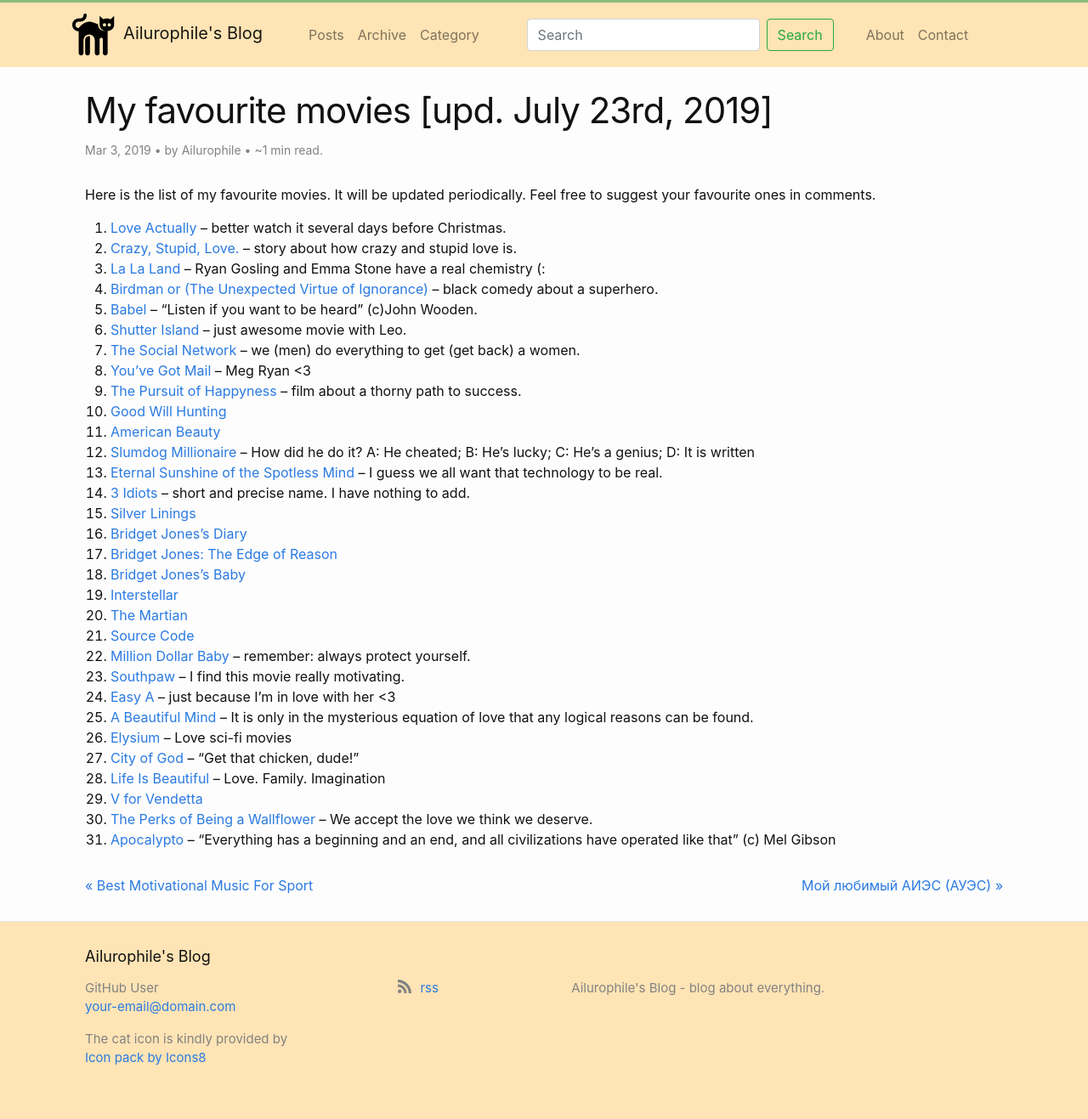
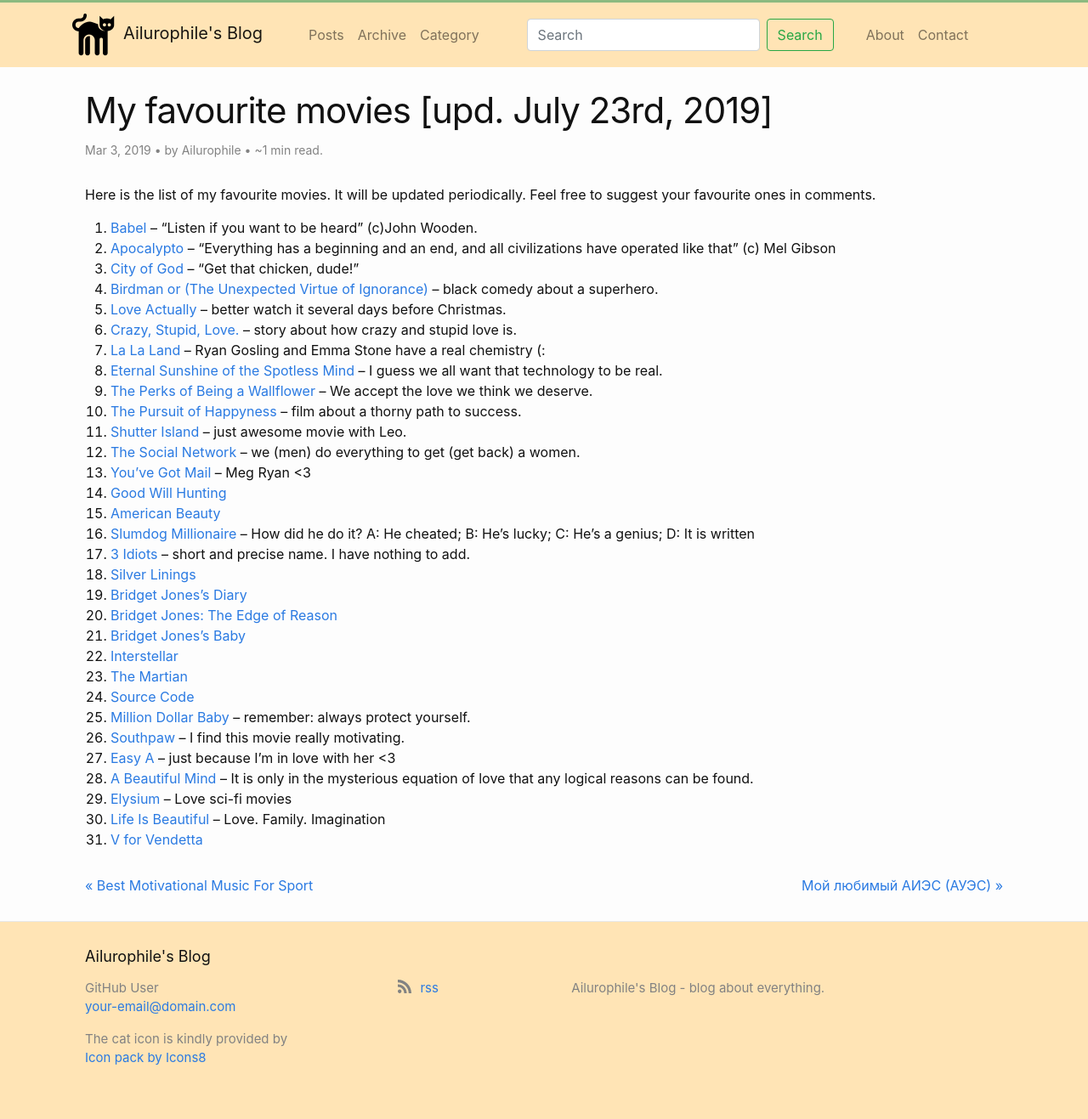
Before and after one commit to dovletov/dovletov.github.io, a Jekyll site: the page built from _posts/2019-03-03-my-favourite-movies.md, in a window 1280 px wide. Shown: the whole page at 85% size. Built offline with Jekyll 4.4.1, drawn with Linux system fonts in a browser that asks for light colours; comment, search, counter and statistics services are not loaded; some of the changed lines change nothing that is shown.

Commit message:
Changed order

```diff
--- a/_posts/2019-03-03-my-favourite-movies.md
+++ b/_posts/2019-03-03-my-favourite-movies.md
@@ -14,35 +14,35 @@
 It will be updated periodically.
 Feel free to suggest your favourite ones in comments.
 
-01. [Love Actually](https://www.imdb.com/title/tt0314331/) -- better watch it several days before Christmas.
-02. [Crazy, Stupid, Love.](https://www.imdb.com/title/tt1570728/) -- story about how crazy and stupid love is.
-03. [La La Land](https://www.imdb.com/title/tt3783958/) -- Ryan Gosling and Emma Stone have a real chemistry (:
+00. [Babel](https://www.imdb.com/title/tt0449467/) -- "Listen if you want to be heard" (c)John Wooden.
+00. [Apocalypto](https://www.imdb.com/title/tt0472043/) -- "Everything has a beginning and an end, and all civilizations have operated like that" (c) Mel Gibson
+00. [City of God](https://www.imdb.com/title/tt0317248/) -- "Get that chicken, dude!"
+00. [Birdman or (The Unexpected Virtue of Ignorance)](https://www.imdb.com/title/tt2562232/) -- black comedy about a superhero.
+00. [Love Actually](https://www.imdb.com/title/tt0314331/) -- better watch it several days before Christmas.
 <!--more-->
-04. [Birdman or (The Unexpected Virtue of Ignorance)](https://www.imdb.com/title/tt2562232/) -- black comedy about a superhero.
-05. [Babel](https://www.imdb.com/title/tt0449467/) -- "Listen if you want to be heard" (c)John Wooden.
-06. [Shutter Island](https://www.imdb.com/title/tt1130884/) -- just awesome movie with Leo.
-07. [The Social Network](https://www.imdb.com/title/tt1285016/) -- we (men) do everything to get (get back) a women.
-08. [You've Got Mail](https://www.imdb.com/title/tt0128853/) -- Meg Ryan <3
-09. [The Pursuit of Happyness](https://www.imdb.com/title/tt0454921/) -- film about a thorny path to success.
-10. [Good Will Hunting](https://www.imdb.com/title/tt0119217/)
-11. [American Beauty](https://www.imdb.com/title/tt0169547/)
-12. [Slumdog Millionaire](https://www.imdb.com/title/tt1010048/) -- How did he do it? A: He cheated; B: He’s lucky; C: He’s a genius; D: It is written
-13. [Eternal Sunshine of the Spotless Mind](https://www.imdb.com/title/tt0338013/) -- I guess we all want that technology to be real.
-14. [3 Idiots](https://www.imdb.com/title/tt1187043/) -- short and precise name. I have nothing to add.
-15. [Silver Linings](https://www.imdb.com/title/tt1045658/)
-16. [Bridget Jones's Diary](https://www.imdb.com/title/tt0243155/)
-17. [Bridget Jones: The Edge of Reason](https://www.imdb.com/title/tt0317198/)
-18. [Bridget Jones's Baby](https://www.imdb.com/title/tt1473832/)
-19. [Interstellar](https://www.imdb.com/title/tt0816692/)
-20. [The Martian](https://www.imdb.com/title/tt3659388/)
-21. [Source Code](https://www.imdb.com/title/tt0945513/)
-22. [Million Dollar Baby](https://www.imdb.com/title/tt0405159/) -- remember: always protect yourself.
-23. [Southpaw](https://www.imdb.com/title/tt1798684/) -- I find this movie really motivating.
-24. [Easy A](https://www.imdb.com/title/tt1282140/) -- just because I'm in love with her <3
-25. [A Beautiful Mind](https://www.imdb.com/title/tt0268978/) -- It is only in the mysterious equation of love that any logical reasons can be found.
-26. [Elysium](https://www.imdb.com/title/tt1535108/) -- Love sci-fi movies
-27. [City of God](https://www.imdb.com/title/tt0317248/) -- "Get that chicken, dude!"
-28. [Life Is Beautiful](https://www.imdb.com/title/tt0118799/) -- Love. Family. Imagination
-29. [V for Vendetta](https://www.imdb.com/title/tt0434409/)
-30. [The Perks of Being a Wallflower](https://www.imdb.com/title/tt1659337/) -- We accept the love we think we deserve.
-31. [Apocalypto](https://www.imdb.com/title/tt0472043/) -- "Everything has a beginning and an end, and all civilizations have operated like that" (c) Mel Gibson
+00. [Crazy, Stupid, Love.](https://www.imdb.com/title/tt1570728/) -- story about how crazy and stupid love is.
+00. [La La Land](https://www.imdb.com/title/tt3783958/) -- Ryan Gosling and Emma Stone have a real chemistry (:
+00. [Eternal Sunshine of the Spotless Mind](https://www.imdb.com/title/tt0338013/) -- I guess we all want that technology to be real.
+00. [The Perks of Being a Wallflower](https://www.imdb.com/title/tt1659337/) -- We accept the love we think we deserve.
+00. [The Pursuit of Happyness](https://www.imdb.com/title/tt0454921/) -- film about a thorny path to success.
+00. [Shutter Island](https://www.imdb.com/title/tt1130884/) -- just awesome movie with Leo.
+00. [The Social Network](https://www.imdb.com/title/tt1285016/) -- we (men) do everything to get (get back) a women.
+00. [You've Got Mail](https://www.imdb.com/title/tt0128853/) -- Meg Ryan <3
+00. [Good Will Hunting](https://www.imdb.com/title/tt0119217/)
+00. [American Beauty](https://www.imdb.com/title/tt0169547/)
+00. [Slumdog Millionaire](https://www.imdb.com/title/tt1010048/) -- How did he do it? A: He cheated; B: He’s lucky; C: He’s a genius; D: It is written
+00. [3 Idiots](https://www.imdb.com/title/tt1187043/) -- short and precise name. I have nothing to add.
+00. [Silver Linings](https://www.imdb.com/title/tt1045658/)
+00. [Bridget Jones's Diary](https://www.imdb.com/title/tt0243155/)
+00. [Bridget Jones: The Edge of Reason](https://www.imdb.com/title/tt0317198/)
+00. [Bridget Jones's Baby](https://www.imdb.com/title/tt1473832/)
+00. [Interstellar](https://www.imdb.com/title/tt0816692/)
+00. [The Martian](https://www.imdb.com/title/tt3659388/)
+00. [Source Code](https://www.imdb.com/title/tt0945513/)
+00. [Million Dollar Baby](https://www.imdb.com/title/tt0405159/) -- remember: always protect yourself.
+00. [Southpaw](https://www.imdb.com/title/tt1798684/) -- I find this movie really motivating.
+00. [Easy A](https://www.imdb.com/title/tt1282140/) -- just because I'm in love with her <3
+00. [A Beautiful Mind](https://www.imdb.com/title/tt0268978/) -- It is only in the mysterious equation of love that any logical reasons can be found.
+00. [Elysium](https://www.imdb.com/title/tt1535108/) -- Love sci-fi movies
+00. [Life Is Beautiful](https://www.imdb.com/title/tt0118799/) -- Love. Family. Imagination
+00. [V for Vendetta](https://www.imdb.com/title/tt0434409/)
```
